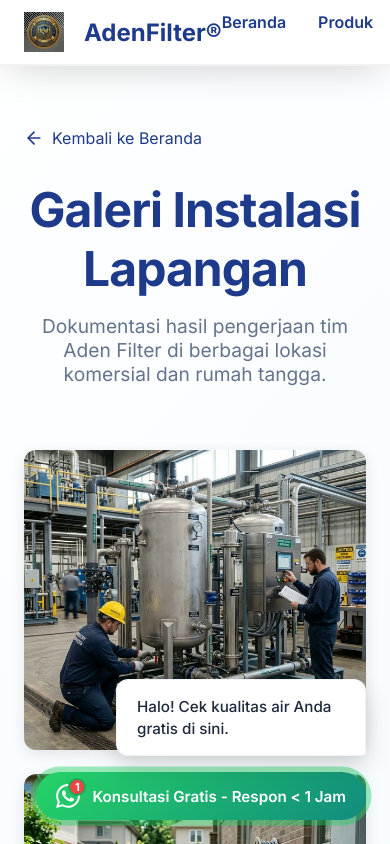
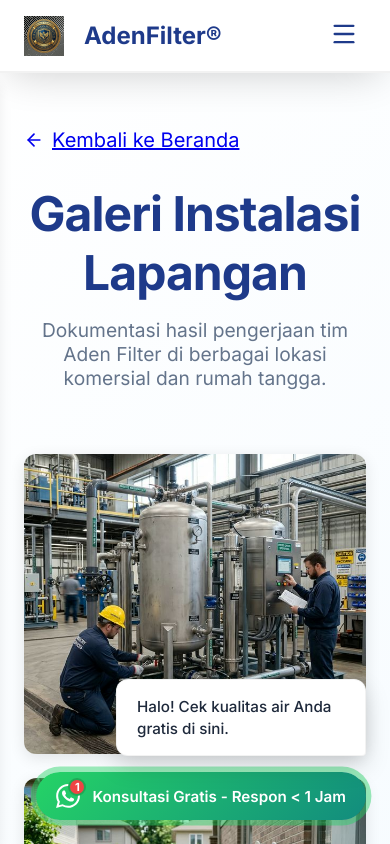
Before and after one commit to adenfilterofficial-blip/adenfilter, a React (Vite) app: page /galeri in a window 390 px wide. Shown: the top 844 px of the page. Built offline with nearby package versions, Linux system fonts and the light colour scheme.

Commit message:
feat: implement responsive mobile hamburger menu

```diff
--- a/src/App.tsx
+++ b/src/App.tsx
@@ -1,6 +1,6 @@
-import { useEffect } from 'react';
+import { useState, useEffect } from 'react';
 import { BrowserRouter as Router, Routes, Route, Link, useLocation } from 'react-router-dom';
-import { MapPin, Phone, Mail, Shield } from 'lucide-react';
+import { MapPin, Phone, Mail, Shield, Menu, X } from 'lucide-react';
 import { Analytics } from '@vercel/analytics/react';
 import { SpeedInsights } from '@vercel/speed-insights/react';
 import { Home } from './pages/Home';
@@ -14,10 +14,16 @@ import data from './products.json';
 import './index.css';
 
 const Navbar = () => {
+  const [isMenuOpen, setIsMenuOpen] = useState(false);
   const location = useLocation();
 
+  // Close menu when location changes
+  useEffect(() => {
+    setIsMenuOpen(false);
+  }, [location]);
+
   return (
-    <nav className="navbar glass-panel" style={{ padding: '0.75rem 0' }}>
+    <nav className="navbar" style={{ padding: '0.75rem 0' }}>
       <div className="container" style={{ display: 'flex', justifyContent: 'space-between', alignItems: 'center' }}>
         <Link to="/" className="navbar-brand">
           {data.main_images && data.main_images[0] && (
@@ -25,7 +31,16 @@ const Navbar = () => {
           )}
           AdenFilter®
         </Link>
-        <div className="nav-links">
+
+        <button
+          className="menu-toggle"
+          onClick={() => setIsMenuOpen(!isMenuOpen)}
+          aria-label="Toggle menu"
+        >
+          {isMenuOpen ? <X size={28} /> : <Menu size={28} />}
+        </button>
+
+        <div className={`nav-links ${isMenuOpen ? 'active' : ''}`}>
           <Link to="/" className={`nav-link ${location.pathname === '/' ? 'active' : ''}`}>Beranda</Link>
           <Link to="/produk" className={`nav-link ${location.pathname === '/produk' ? 'active' : ''}`}>Produk</Link>
           <Link to="/galeri" className={`nav-link ${location.pathname === '/galeri' ? 'active' : ''}`}>Galeri</Link>
@@ -62,7 +77,7 @@ const Footer = () => (
             <li>
               <div>
                 <strong style={{ display: 'block', color: '#fff', fontSize: '0.95rem', marginBottom: '4px' }}>Berapa lama pemasangan?</strong>
-                <span style={{ fontSize: '0.85rem', color: '#94a3b8' }}>Sekitar 1-2 Jam selesai.</span>
+                <span style={{ fontSize: '0.85rem', color: '#94a3b8' }}>Sekitar 2-3 Jam selesai.</span>
               </div>
             </li>
             <li>
--- a/src/index.css
+++ b/src/index.css
@@ -422,18 +422,48 @@ body {
 }
 
 /* Nav links */
-.nav-links {
-  display: flex;
-  gap: 2rem;
-  font-weight: 600;
-}
-.nav-link {
-  color: var(--primary-dark);
-  text-decoration: none;
-  transition: color 0.3s;
-}
 .nav-link:hover, .nav-link.active {
   color: var(--primary-blue);
+}
+
+.menu-toggle {
+  display: none;
+  background: none;
+  border: none;
+  color: var(--primary-dark);
+  cursor: pointer;
+  padding: 0.5rem;
+  z-index: 101;
+}
+
+@media (max-width: 992px) {
+  .menu-toggle {
+    display: block;
+  }
+
+  .nav-links {
+    position: fixed;
+    top: 70px; /* Adjust based on navbar height */
+    left: -100%;
+    width: 100%;
+    height: calc(100vh - 70px);
+    background: #ffffff;
+    flex-direction: column;
+    align-items: center;
+    padding: 3rem 0;
+    gap: 2.5rem;
+    transition: left 0.3s ease-in-out;
+    box-shadow: 0 10px 15px -3px rgba(0, 0, 0, 0.1);
+    z-index: 100;
+  }
+
+  .nav-links.active {
+    left: 0;
+  }
+
+  .nav-link {
+    font-size: 1.25rem;
+  }
 }
 
 /* Features Grid */
```
